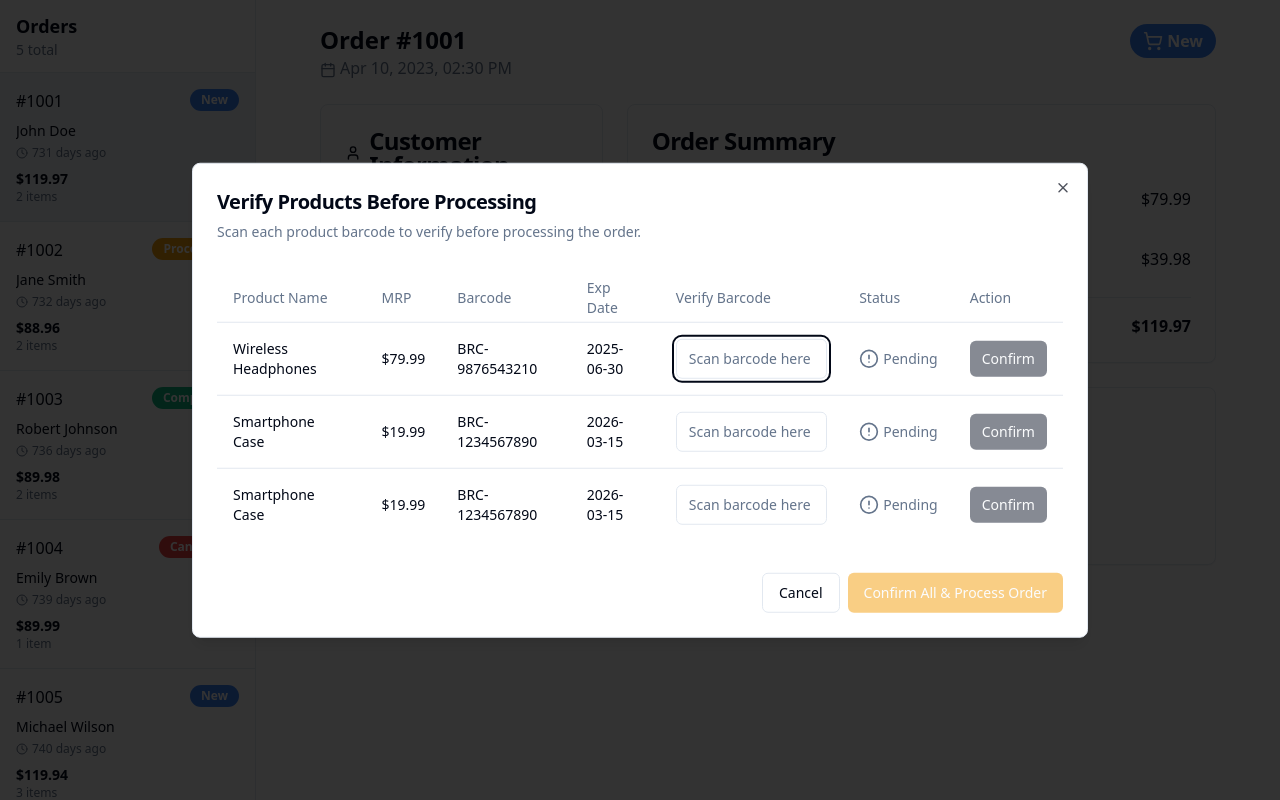
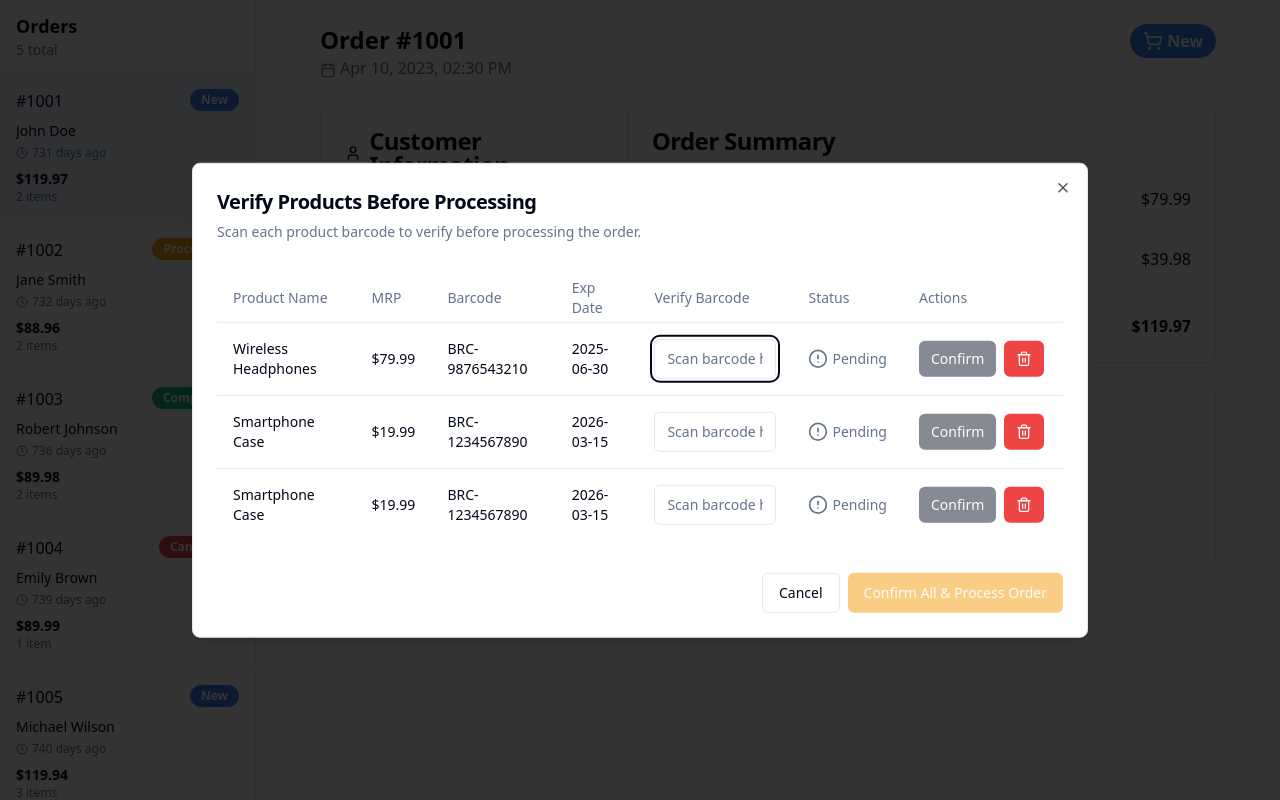
Before and after one commit to aswiiin95/order-vista-react, a React (Vite) app: page / in a window 1280 px wide. Both pictures are taken after a click on the button "Process Order". Built offline with nearby package versions, Linux system fonts and the light colour scheme.

Commit message:
Add partial cancel order functionality
Add a button to allow partial cancellation of orders in the product verification dialog.

```diff
--- a/src/components/ProductVerificationDialog.tsx
+++ b/src/components/ProductVerificationDialog.tsx
@@ -11,8 +11,18 @@ import {
 import { Button } from '@/components/ui/button';
 import { Input } from '@/components/ui/input';
 import { Table, TableBody, TableCell, TableHead, TableHeader, TableRow } from '@/components/ui/table';
-import { CheckCircle2, XCircle, RefreshCw, AlertCircle } from 'lucide-react';
+import { CheckCircle2, XCircle, RefreshCw, AlertCircle, Trash2 } from 'lucide-react';
 import { OrderItem } from '@/services/orderService';
+import {
+  AlertDialog,
+  AlertDialogAction,
+  AlertDialogCancel,
+  AlertDialogContent,
+  AlertDialogDescription,
+  AlertDialogFooter,
+  AlertDialogHeader,
+  AlertDialogTitle,
+} from "@/components/ui/alert-dialog";
 
 interface ProductVerificationDialogProps {
   isOpen: boolean;
@@ -33,7 +43,12 @@ const ProductVerificationDialog: React.FC<ProductVerificationDialogProps> = ({
     verifying: boolean;
     scannedBarcode: string;
     error: boolean;
+    cancelled: boolean;
   }>>({});
+
+  // State for cancel confirmation dialog
+  const [cancelDialogOpen, setCancelDialogOpen] = useState(false);
+  const [itemToCancel, setItemToCancel] = useState<string | null>(null);
 
   // Initialize verification status for all individual item instances
   useEffect(() => {
@@ -42,6 +57,7 @@ const ProductVerificationDialog: React.FC<ProductVerificationDialogProps> = ({
       verifying: boolean;
       scannedBarcode: string;
       error: boolean;
+      cancelled: boolean;
     }> = {};
 
     items.forEach(item => {
@@ -52,7 +68,8 @@ const ProductVerificationDialog: React.FC<ProductVerificationDialogProps> = ({
           verified: false,
           verifying: false,
           scannedBarcode: '',
-          error: false
+          error: false,
+          cancelled: false
         };
       }
     });
@@ -60,8 +77,10 @@ const ProductVerificationDialog: React.FC<ProductVerificationDialogProps> = ({
     setVerificationStatus(initialStatus);
   }, [items]);
 
-  // Check if all items are verified
-  const allItemsVerified = Object.values(verificationStatus).every(status => status.verified);
+  // Check if all items are verified or cancelled
+  const allItemsProcessed = Object.values(verificationStatus).every(
+    status => status.verified || status.cancelled
+  );
 
   // Handle barcode input change for a specific item instance
   const handleBarcodeInput = (itemInstanceId: string, value: string) => {
@@ -101,6 +120,30 @@ const ProductVerificationDialog: React.FC<ProductVerificationDialogProps> = ({
     }, 500);
   };
 
+  // Handle cancel item button click
+  const handleCancelItem = (itemInstanceId: string) => {
+    setItemToCancel(itemInstanceId);
+    setCancelDialogOpen(true);
+  };
+
+  // Confirm cancellation of item
+  const confirmCancelItem = () => {
+    if (itemToCancel) {
+      setVerificationStatus(prev => ({
+        ...prev,
+        [itemToCancel]: {
+          ...prev[itemToCancel],
+          cancelled: true,
+          verified: false,
+          verifying: false,
+          error: false
+        }
+      }));
+    }
+    setCancelDialogOpen(false);
+    setItemToCancel(null);
+  };
+
   // Format date as YYYY-MM-DD
   const formatDate = (dateString: string) => {
     const date = new Date(dateString);
@@ -108,6 +151,7 @@ const ProductVerificationDialog: React.FC<ProductVerificationDialogProps> = ({
   };
 
   return (
+    <>
       <Dialog open={isOpen} onOpenChange={(open) => !open && onClose()}>
         <DialogContent className="max-w-4xl max-h-[90vh] overflow-y-auto">
           <DialogHeader>
@@ -127,7 +171,7 @@ const ProductVerificationDialog: React.FC<ProductVerificationDialogProps> = ({
                   <TableHead>Exp Date</TableHead>
                   <TableHead>Verify Barcode</TableHead>
                   <TableHead>Status</TableHead>
-                <TableHead>Action</TableHead>
+                  <TableHead className="w-[160px]">Actions</TableHead>
                 </TableRow>
               </TableHeader>
               <TableBody>
@@ -140,11 +184,12 @@ const ProductVerificationDialog: React.FC<ProductVerificationDialogProps> = ({
                       verified: false,
                       verifying: false,
                       scannedBarcode: '',
-                    error: false
+                      error: false,
+                      cancelled: false
                     };
 
                     rows.push(
-                    <TableRow key={itemInstanceId}>
+                      <TableRow key={itemInstanceId} className={status.cancelled ? "opacity-60 bg-gray-100" : ""}>
                         <TableCell>{item.name}</TableCell>
                         <TableCell>${item.price.toFixed(2)}</TableCell>
                         <TableCell>{item.barcode || 'BC-' + item.id}</TableCell>
@@ -155,11 +200,16 @@ const ProductVerificationDialog: React.FC<ProductVerificationDialogProps> = ({
                             value={status.scannedBarcode}
                             onChange={(e) => handleBarcodeInput(itemInstanceId, e.target.value)}
                             className={status.error ? "border-red-500" : ""}
-                          disabled={status.verified}
+                            disabled={status.verified || status.cancelled}
                           />
                         </TableCell>
                         <TableCell>
-                        {status.verified ? (
+                          {status.cancelled ? (
+                            <span className="flex items-center text-gray-500">
+                              <XCircle className="h-5 w-5 mr-1" />
+                              Cancelled
+                            </span>
+                          ) : status.verified ? (
                             <span className="flex items-center text-green-600">
                               <CheckCircle2 className="h-5 w-5 mr-1" />
                               Verified
@@ -182,6 +232,9 @@ const ProductVerificationDialog: React.FC<ProductVerificationDialogProps> = ({
                           )}
                         </TableCell>
                         <TableCell>
+                          <div className="flex gap-2">
+                            {!status.cancelled && (
+                              <>
                                 <Button
                                   size="sm"
                                   onClick={() => handleVerify(itemInstanceId, item.barcode || 'BC-' + item.id)}
@@ -189,6 +242,17 @@ const ProductVerificationDialog: React.FC<ProductVerificationDialogProps> = ({
                                 >
                                   Confirm
                                 </Button>
+                                <Button
+                                  size="sm"
+                                  variant="destructive"
+                                  onClick={() => handleCancelItem(itemInstanceId)}
+                                  disabled={status.verified}
+                                >
+                                  <Trash2 className="h-4 w-4" />
+                                </Button>
+                              </>
+                            )}
+                          </div>
                         </TableCell>
                       </TableRow>
                     );
@@ -205,7 +269,7 @@ const ProductVerificationDialog: React.FC<ProductVerificationDialogProps> = ({
             </Button>
             <Button
               onClick={onConfirm}
-            disabled={!allItemsVerified}
+              disabled={!allItemsProcessed}
               className="bg-order-processing hover:bg-amber-600"
             >
               Confirm All & Process Order
@@ -213,6 +277,25 @@ const ProductVerificationDialog: React.FC<ProductVerificationDialogProps> = ({
           </DialogFooter>
         </DialogContent>
       </Dialog>
+
+      {/* Cancellation confirmation dialog */}
+      <AlertDialog open={cancelDialogOpen} onOpenChange={setCancelDialogOpen}>
+        <AlertDialogContent>
+          <AlertDialogHeader>
+            <AlertDialogTitle>Cancel Item</AlertDialogTitle>
+            <AlertDialogDescription>
+              Are you sure you want to cancel this item? This action cannot be undone.
+            </AlertDialogDescription>
+          </AlertDialogHeader>
+          <AlertDialogFooter>
+            <AlertDialogCancel onClick={() => setCancelDialogOpen(false)}>No, keep item</AlertDialogCancel>
+            <AlertDialogAction onClick={confirmCancelItem} className="bg-destructive text-destructive-foreground hover:bg-destructive/90">
+              Yes, cancel item
+            </AlertDialogAction>
+          </AlertDialogFooter>
+        </AlertDialogContent>
+      </AlertDialog>
+    </>
   );
 };
 
```
Lines whose indentation alone changed are shown as unchanged.
